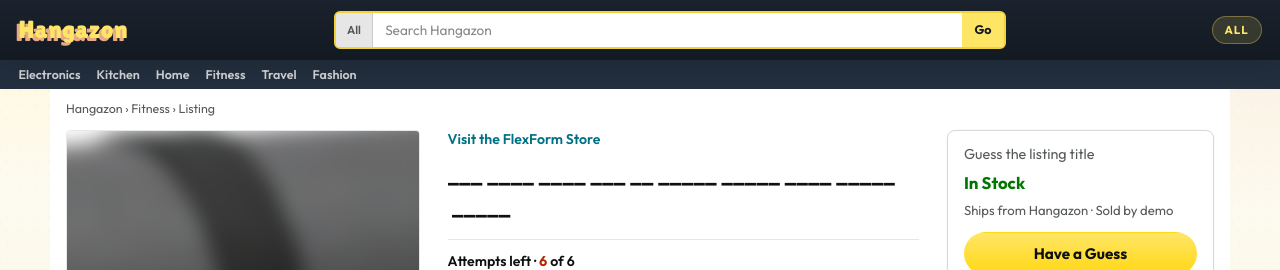
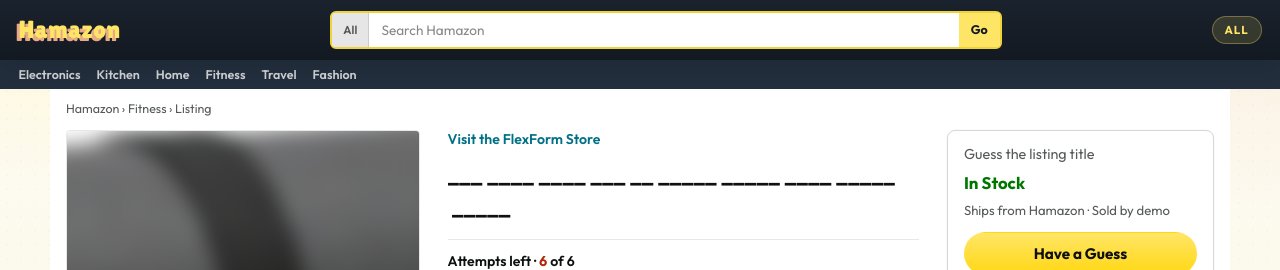
Before and after one commit to 633Games/Hangazon, a React (Vite) app: page / in a window 1280 px wide. Both pictures are taken after a click on the button "Random". Shown: the top 270 px of the page. Built offline with nearby package versions, Linux system fonts and the light colour scheme.

Commit message:
Rename brand to Hamazon
User-facing Hangazon strings become Hamazon; Associates tag hangazon-21 unchanged.

```diff
--- a/index.html
+++ b/index.html
@@ -4,14 +4,14 @@
     <meta charset="UTF-8" />
     <link rel="icon" type="image/svg+xml" href="/favicon.svg" />
     <meta name="viewport" content="width=device-width, initial-scale=1.0" />
-    <meta name="description" content="Hangazon" />
+    <meta name="description" content="Hamazon" />
     <link rel="preconnect" href="https://fonts.googleapis.com" />
     <link rel="preconnect" href="https://fonts.gstatic.com" crossorigin />
     <link
       href="https://fonts.googleapis.com/css2?family=Lilita+One&family=Outfit:wght@400;500;600;700&display=swap"
       rel="stylesheet"
     />
-    <title>Hangazon</title>
+    <title>Hamazon</title>
   </head>
   <body>
     <div id="root"></div>
--- a/package.json
+++ b/package.json
@@ -1,5 +1,5 @@
 {
-  "name": "hangazon",
+  "name": "hamazon",
   "private": true,
   "version": "0.0.0",
   "type": "module",
--- a/scripts/smoke.mjs
+++ b/scripts/smoke.mjs
@@ -23,7 +23,7 @@ function note(msg) {
 try {
   await page.goto(BASE, { waitUntil: 'networkidle' })
   await page.waitForSelector('.brand-hero')
-  note('hero: Hangazon brand visible')
+  note('hero: Hamazon brand visible')
 
   const hasSearch = await page.locator('.topbar-search').isVisible()
   const hasSubnav = await page.locator('.subnav').isVisible()
--- a/src/App.tsx
+++ b/src/App.tsx
@@ -33,10 +33,10 @@ export default function App() {
   return (
     <div className="app">
       <header className="topbar">
-        <p className="brand brand-bar">Hangazon</p>
+        <p className="brand brand-bar">Hamazon</p>
         <div className="topbar-search" aria-hidden>
           <span className="topbar-dept">All</span>
-          <span className="topbar-field">Search Hangazon</span>
+          <span className="topbar-field">Search Hamazon</span>
           <span className="topbar-go">Go</span>
         </div>
         {game.phase !== 'intro' && (
@@ -70,7 +70,7 @@ export default function App() {
             <img src={game.product.imageUrl} alt="" className="hero-img" />
           </div>
           <div className="hero-copy">
-            <p className="brand brand-hero">Hangazon</p>
+            <p className="brand brand-hero">Hamazon</p>
             <CategoryChips value={game.category} onChange={game.setCategory} />
             <div className="hero-actions">
               <button
@@ -96,7 +96,7 @@ export default function App() {
       ) : (
         <main className="round round-pdp">
           <p className="breadcrumb" aria-hidden>
-            Hangazon › {game.product.category} › Listing
+            Hamazon › {game.product.category} › Listing
           </p>
 
           <div className="pdp">
@@ -158,7 +158,7 @@ export default function App() {
                   >
                     <p className="buybox-muted">Guess the listing title</p>
                     <p className="buybox-stock">In Stock</p>
-                    <p className="buybox-ships">Ships from Hangazon · Sold by demo</p>
+                    <p className="buybox-ships">Ships from Hamazon · Sold by demo</p>
                     <button
                       type="button"
                       className="btn btn-guess buybox-cta"
```
Also changed, not shown: 1 other file (tests, documents, lock files or other folders).
